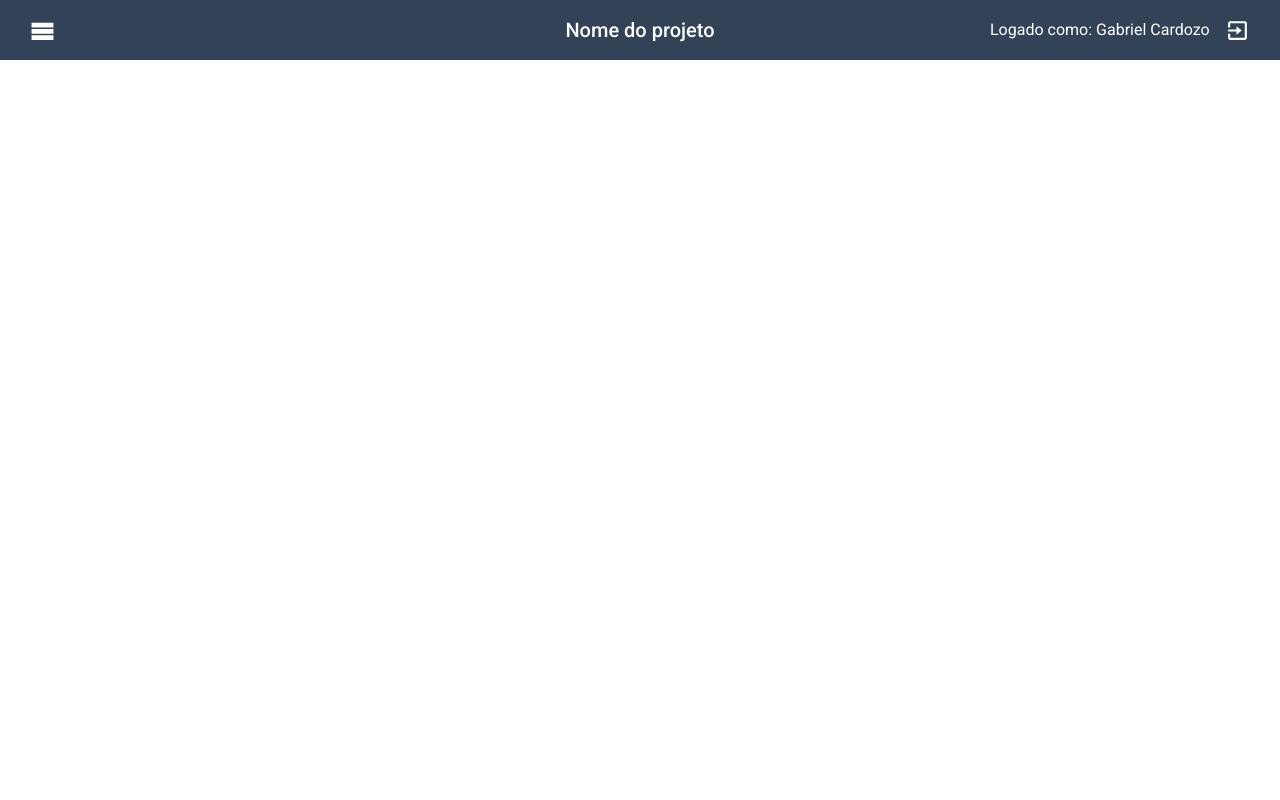
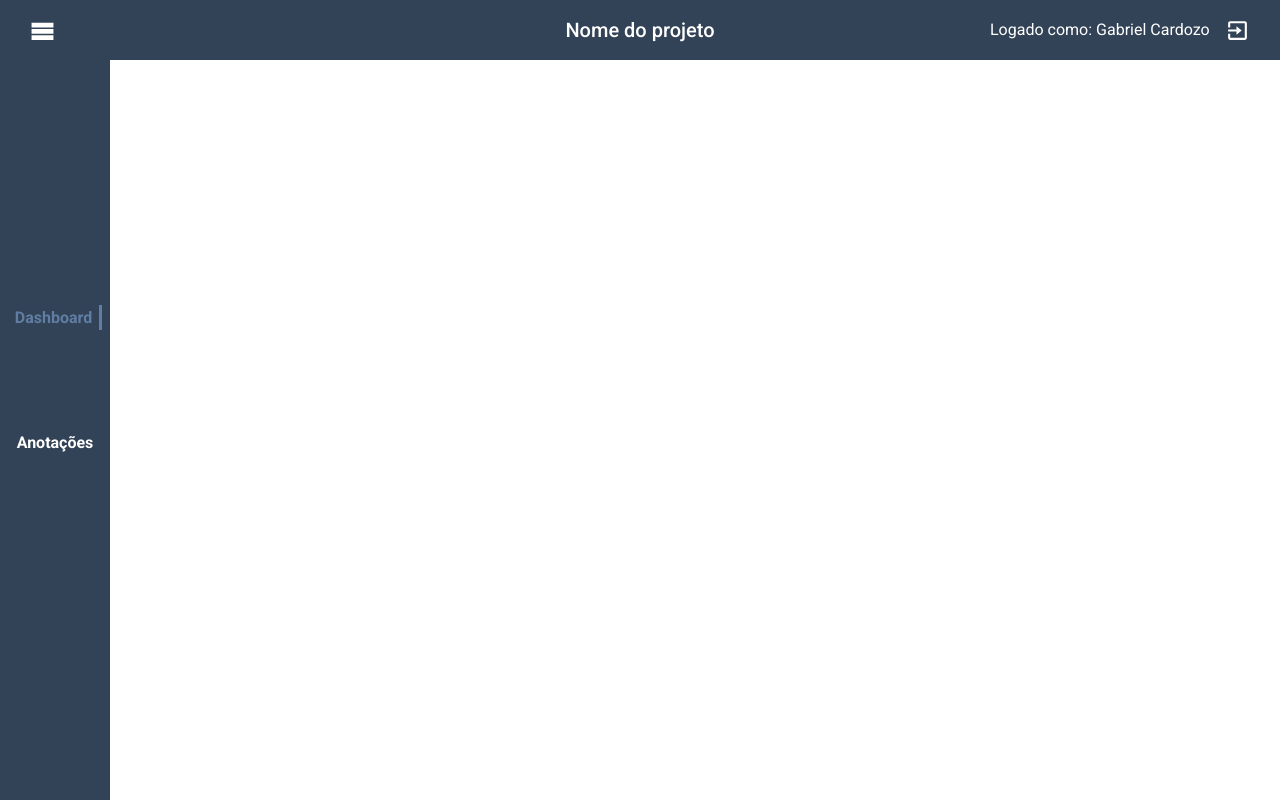
Before and after one commit to GabrielCardoz0/projeto21-Projec.t, a React (Create React App) app in the folder front-end/: page /a in a window 1280 px wide. Built offline with nearby package versions, Linux system fonts and the light colour scheme.

Commit message:
feat: nav bar static layout

```diff
--- /dev/null
+++ b/front-end/src/components/dashboard/index.js
@@ -0,0 +1,11 @@
+import NavigationBar from "./navBar";
+import TopBar from "./TopBar";
+
+export default function DashboardLayout() {
+  return(
+    <>
+        <TopBar/>
+        <NavigationBar/>
+    </>
+  );
+};
--- /dev/null
+++ b/front-end/src/components/dashboard/navBar.js
@@ -0,0 +1,40 @@
+import { useState } from "react";
+import styled from "styled-components";
+
+export default function NavigationBar(params) {
+  const [ currpage, setCurrpage ] = useState("dashboard");
+
+  return (
+    <NavBar>
+        {currpage !== "dashboard" ? <div onClick={() => setCurrpage('dashboard')}>Dashboard</div> : <div className="select">Dashboard</div> }
+        {currpage !== "anotacoes" ? <div onClick={() => setCurrpage('anotacoes')}>Anotações</div> : <div className="select">Anotações</div> }
+    </NavBar>
+  );
+};
+
+const NavBar = styled.div`
+    width: 110px;
+    height: calc(100vh - 60px);
+    background-color: #334357;
+    display: flex;
+    flex-direction: column;
+    align-items: center;
+    justify-content: center;
+    font-family: 'Roboto';
+    font-size: 16px;
+    font-weight: 700;
+    div {
+        margin-bottom: 100px;
+        cursor: pointer;
+        color: #fff;
+        width: 90px;
+        height: 25px;
+        display: flex;
+        align-items: center;
+        justify-content: center;
+    }
+    .select {
+        color: #607da3;
+        border-right: 3px solid #607da3;
+    }
+`;
--- a/front-end/src/pages/dashboard/index.js
+++ b/front-end/src/pages/dashboard/index.js
@@ -1,9 +1,9 @@
-import TopBar from "../../components/dashboard/TopBar";
+import DashboardLayout from "../../components/dashboard";
 
 export default function Dashboard() {
   return(
     <>
-    <TopBar/>
+    <DashboardLayout/>
     </>
   );
 };
```
